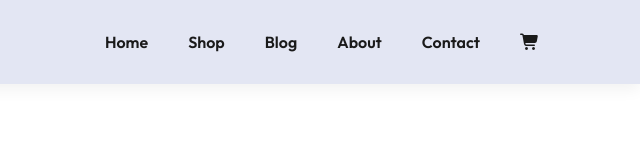
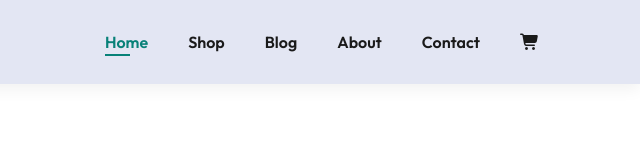
Before and after one commit to Kumar-ritesh-17/Cara-website, a plain HTML site: page index.html in a window 1280 px wide. Shown: the full height of the page, 640-1280 px from the left. Drawn offline with Linux system fonts and the light colour scheme.

Commit message:
active class added

```diff
--- a/index.html
+++ b/index.html
@@ -12,7 +12,7 @@
         <a href=""><img src="img/logo.png" alt=""></a>
         <div>
             <ul id="navbar">
-                <li><a href="index.html">Home</a></li>
+                <li><a class="active" href="index.html">Home</a></li>
                 <li><a href="shop.html">Shop</a></li>
                 <li><a href="blog.html">Blog</a></li>
                 <li><a href="about.html">About</a></li>
```
